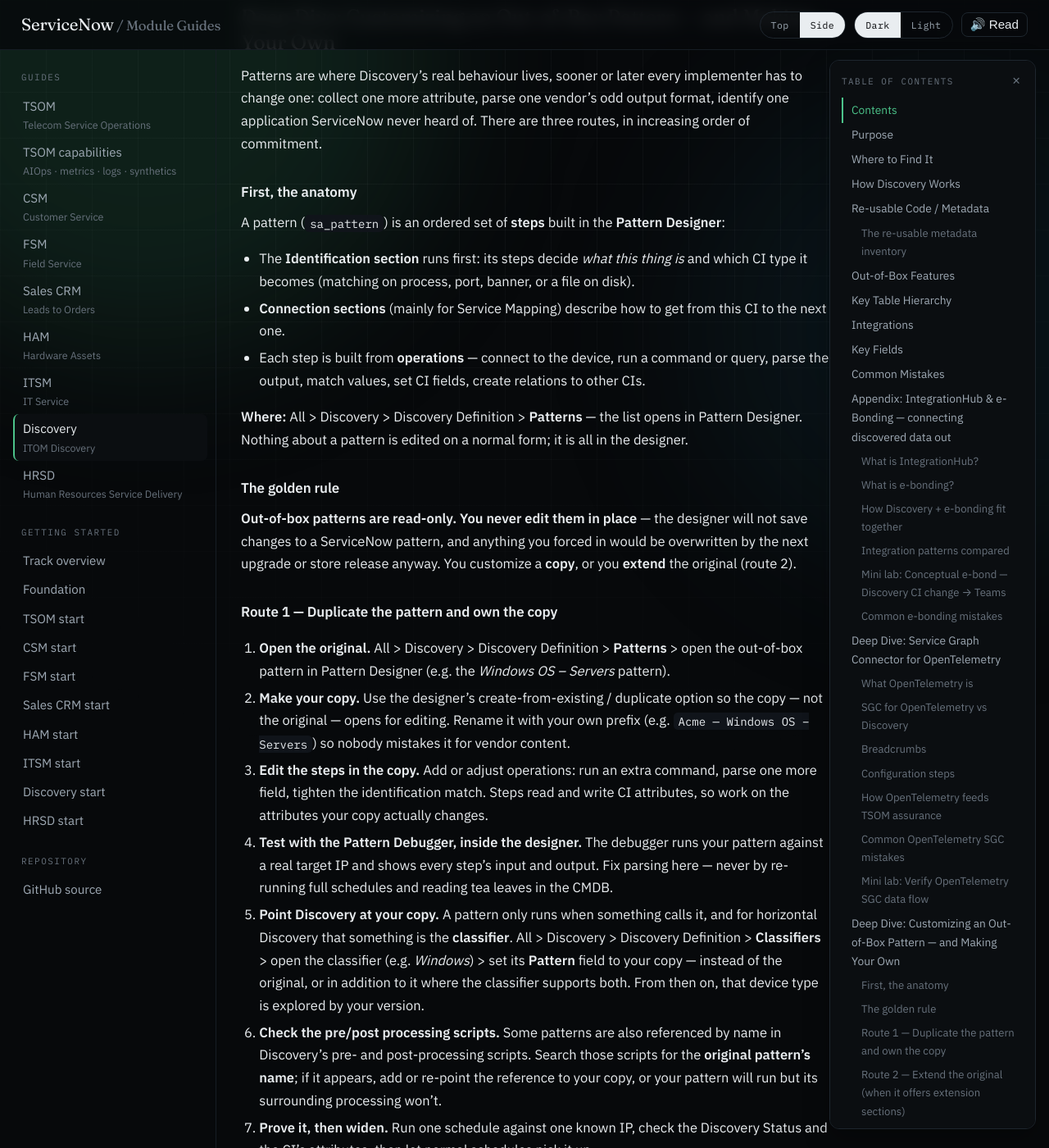
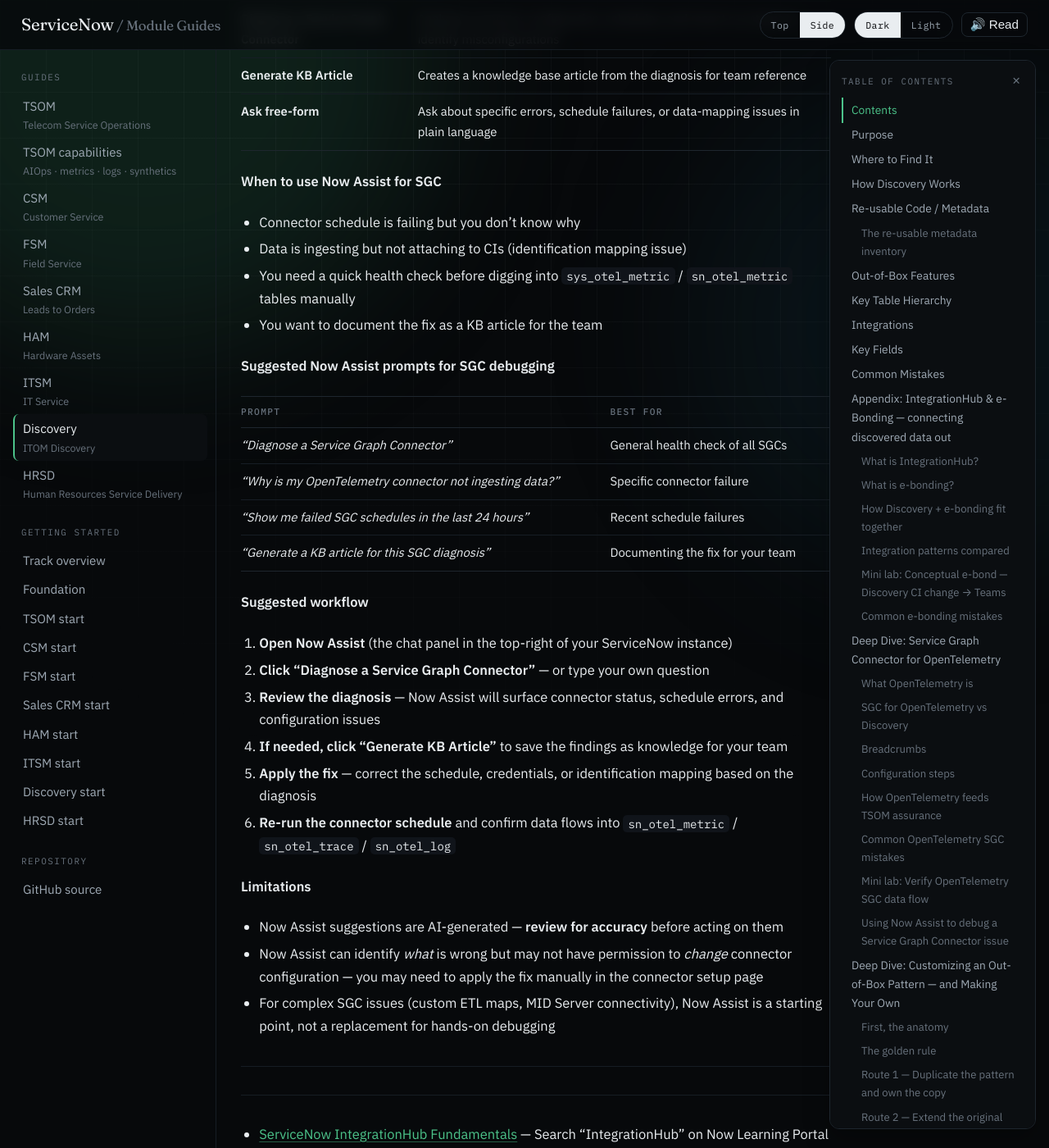
Before and after one commit to eltonaguiar/ServiceNow_Learning_TSOM-_CSM_FSM_SalesCRM_HAM_ITSM, a Jekyll site: the page built from docs/modules/discovery/discovery-guide.md, in a window 1280 px wide and 1400 px high, scrolled down 18023 px. Shown: the whole window at 82% size. Built offline with Jekyll 4.4.1, drawn with Linux system fonts in a browser that asks for light colours; our own code applies the rules of GitHub Pages for plain Markdown files; some of the changed text lies outside the part shown.

Commit message:
docs(discovery): add Now Assist SGC debugging section with suggested prompts and workflow

```diff
--- a/docs/modules/discovery/discovery-guide.md
+++ b/docs/modules/discovery/discovery-guide.md
@@ -338,6 +338,53 @@ OTel metrics flow into **Metric Intelligence** and **Health Log Analytics** (ITO
 7. Open that CI in the CMDB and confirm related metric data appears (if your instance has Metric Intelligence configured)
 
 **Proof of concept:** A metric row in `sn_otel_metric` with a populated `cmdb_ci` reference means OTel telemetry is successfully attached to your discovered topology — the foundation for TSOM service impact analysis.
+
+---
+
+### Using Now Assist to debug a Service Graph Connector issue
+
+ServiceNow's **Now Assist** can help diagnose Service Graph Connector problems directly from the chat interface. The Now Assist panel surfaces suggested prompts including **"Diagnose a Service Graph Connector"** — click it to start a guided troubleshooting session without leaving the page.
+
+#### What Now Assist can do for SGC debugging
+
+| Now Assist capability | How it helps with SGC |
+|---|---|
+| **Diagnose a Service Graph Connector** | Analyzes connector configuration, schedules, and recent run status to identify misconfigurations |
+| **Generate KB Article** | Creates a knowledge base article from the diagnosis for team reference |
+| **Ask free-form** | Ask about specific errors, schedule failures, or data-mapping issues in plain language |
+
+#### When to use Now Assist for SGC
+
+- Connector schedule is failing but you don't know why
+- Data is ingesting but not attaching to CIs (identification mapping issue)
+- You need a quick health check before digging into `sys_otel_metric` / `sn_otel_metric` tables manually
+- You want to document the fix as a KB article for the team
+
+#### Suggested Now Assist prompts for SGC debugging
+
+| Prompt | Best for |
+|---|---|
+| *"Diagnose a Service Graph Connector"* | General health check of all SGCs |
+| *"Why is my OpenTelemetry connector not ingesting data?"* | Specific connector failure |
+| *"Show me failed SGC schedules in the last 24 hours"* | Recent schedule failures |
+| *"Generate a KB article for this SGC diagnosis"* | Documenting the fix for your team |
+
+#### Suggested workflow
+
+1. **Open Now Assist** (the chat panel in the top-right of your ServiceNow instance)
+2. **Click "Diagnose a Service Graph Connector"** — or type your own question
+3. **Review the diagnosis** — Now Assist will surface connector status, schedule errors, and configuration issues
+4. **If needed, click "Generate KB Article"** to save the findings as knowledge for your team
+5. **Apply the fix** — correct the schedule, credentials, or identification mapping based on the diagnosis
+6. **Re-run the connector schedule** and confirm data flows into `sn_otel_metric` / `sn_otel_trace` / `sn_otel_log`
+
+#### Limitations
+
+- Now Assist suggestions are AI-generated — **review for accuracy** before acting on them
+- Now Assist can identify *what* is wrong but may not have permission to *change* connector configuration — you may need to apply the fix manually in the connector setup page
+- For complex SGC issues (custom ETL maps, MID Server connectivity), Now Assist is a starting point, not a replacement for hands-on debugging
+
+---
 
 ---
 - [ServiceNow IntegrationHub Fundamentals](https://nowlearning.com/) — Search "IntegrationHub" on Now Learning Portal
```
